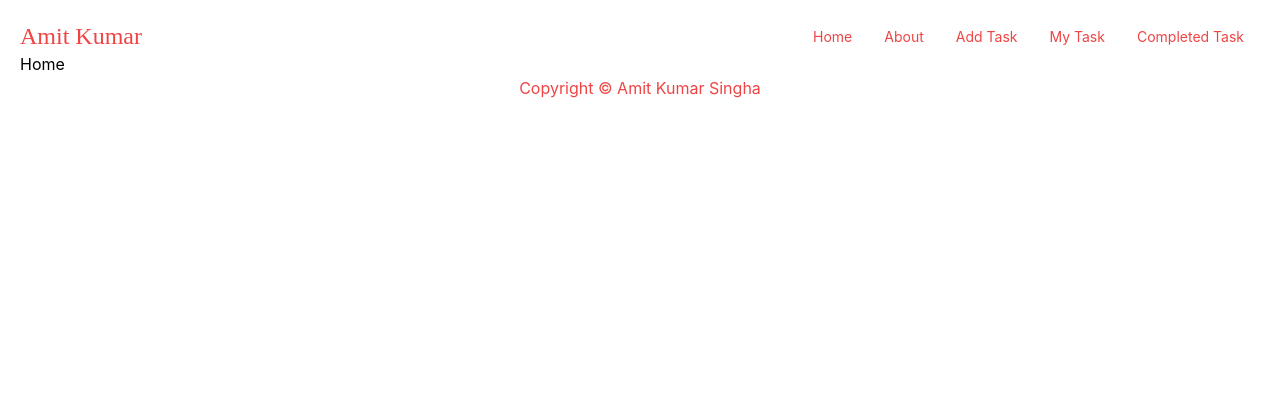
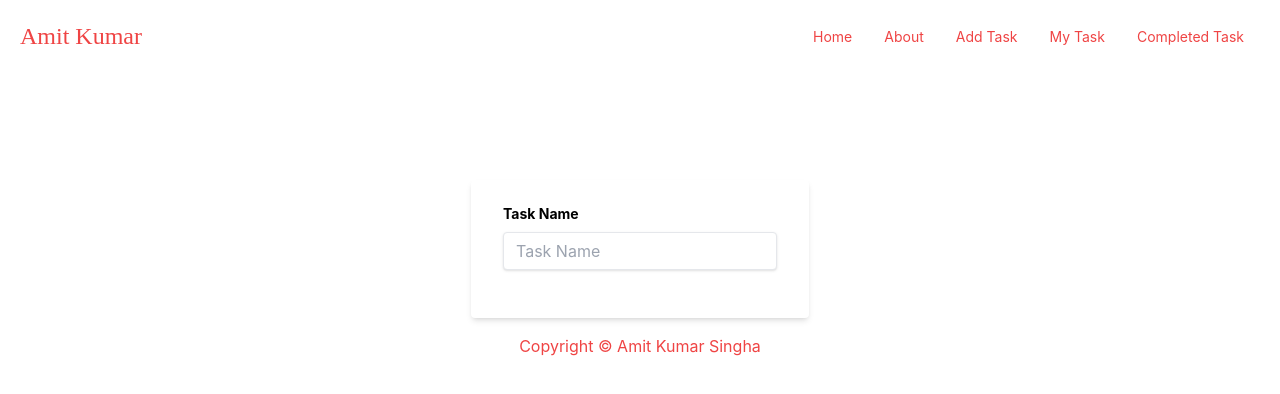
Before and after one commit to Amit7366/genius-task-client, a React (Create React App) app: page / in a window 1280 px wide. Shown: the top 394 px of the page. Built offline with nearby package versions, Linux system fonts and the light colour scheme.

Commit message:
task name to add task route on enter press

```diff
--- a/public/index.html
+++ b/public/index.html
@@ -24,7 +24,7 @@
       work correctly both with client-side routing and a non-root public URL.
       Learn how to configure a non-root public URL by running `npm run build`.
     -->
-    <title>React App</title>
+    <title>Genius Task</title>
   </head>
   <body>
     <noscript>You need to enable JavaScript to run this app.</noscript>
--- a/src/Pages/AddTask/AddTask.js
+++ b/src/Pages/AddTask/AddTask.js
@@ -1,11 +1,52 @@
-import React from 'react';
+import React, { useState } from "react";
+import { useLocation, useNavigate } from "react-router-dom";
 
 const AddTask = () => {
-    return (
-        <div>
+  const {state} = useLocation();
+  const {name} = state;
+  const navigate = useNavigate();
+
+  const handleSubmit = (event) => {
+    event.preventDefault();
+
+    const form = event.target;
+
+  };
+
+  return (
+    <div className="grid justify-center">
+      <form onSubmit={handleSubmit} className="bg-white shadow-md rounded px-8 pt-6 pb-8 mb-4 my-32">
+        <div className="mb-4">
+          <label className="block text-grey-darker text-sm font-bold mb-2">
+            Task Name
+          </label>
+          <input
+            className="shadow appearance-none border rounded w-full py-2 px-3 text-grey-darker leading-tight focus:outline-none focus:shadow-outline"
+            type="text"
+            defaultValue={name}
+            placeholder="Task Name"
+          />
+        </div>
+        <div className="mb-4">
+          <label className="block text-grey-darker text-sm font-bold mb-2">
+            Image
+          </label>
+          <input
+            className="shadow appearance-none border rounded w-full py-2 px-3 text-grey-darker leading-tight focus:outline-none focus:shadow-outline"
+            type="file"
+          />
+        </div>
+        <div className="flex items-center justify-between">
+          <button
+            className="bg-blue-500 hover:bg-blue-dark text-white font-bold py-2 px-4 rounded focus:outline-none focus:shadow-outline"
+            type="button"
+          >
             Add Task
+          </button>
         </div>
-    );
+      </form>
+    </div>
+  );
 };
 
 export default AddTask;
--- a/src/Pages/Home/Home/Home.js
+++ b/src/Pages/Home/Home/Home.js
@@ -1,10 +1,47 @@
-import React from 'react';
+import React, { useState } from 'react';
+import { useNavigate } from 'react-router-dom';
 
 const Home = () => {
+    const [nameError, setNameError] = useState("");
+    const navigate = useNavigate();
+
+    const handleKeyDown = (event) => {
+      setNameError('');
+      if (event.key === "Enter") {
+        const name = event.target.value;
+
+        if (name === "") {
+          setNameError("Task name cannot be empty!");
+        } else {
+          navigate("/add-task",{ state: { name: name } });
+        }
+      }
+    };
     return (
-        <div>
-            Home
+        <div className="grid justify-center">
+        <div className="bg-white shadow-md rounded px-8 pt-6 pb-8 mb-4 my-32">
+          <div className="mb-4">
+            <label className="block text-grey-darker text-sm font-bold mb-2">
+              Task Name
+            </label>
+            <input
+              onKeyDown={handleKeyDown}
+              className="shadow appearance-none border rounded w-full py-2 px-3 text-grey-darker leading-tight focus:outline-none focus:shadow-outline"
+              type="text"
+              placeholder="Task Name"
+            />
+          </div>
+          <div>{nameError && <p className="text-red-600 text-xs">{nameError}</p>}</div>
+          {/* <div className="flex items-center justify-between">
+            <button
+              className="bg-blue-500 hover:bg-blue-dark text-white font-bold py-2 px-4 rounded focus:outline-none focus:shadow-outline"
+              type="button"
+            >
+              Add Task
+            </button>
+          </div> */}
         </div>
+      </div>
     );
 };
 
```
Also changed, not shown: 1 other file (tests, documents, lock files or other folders).
